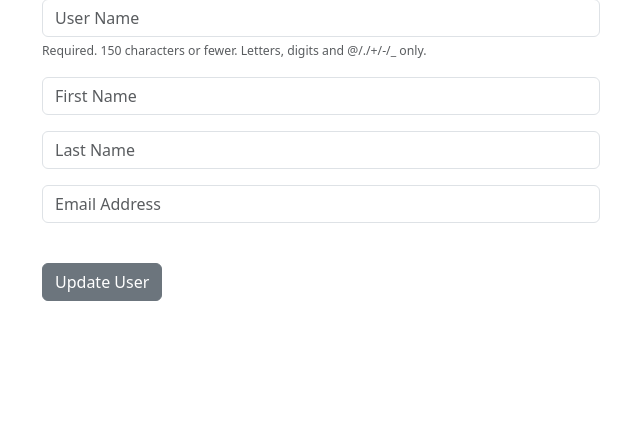
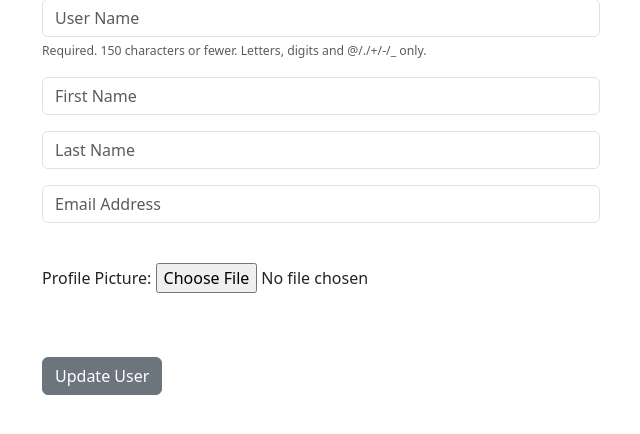
Before and after one commit to dfloresca/bundlejoy, a Django app: template social/templates/update_user.html in a window 1280 px wide. Shown: the part 185-619 px from the top of the page, without its empty margins (319-959 px from the left). Run offline with Django 5.2, Linux system fonts and the light colour scheme; the template is opened without the code that fills it: values that come from a table or form of the project are taken from there, others are empty.

Commit message:
feat: added profilepicform to update_user.html

```diff
--- a/social/templates/profile.html
+++ b/social/templates/profile.html
@@ -26,6 +26,7 @@
             {% if profile.profile_image %}
                 <img src="{{ profile.profile_image.url }}" width="200" height="auto"/>
             {% endif %}
+            <br/><br/>
             <div class="card">
                 <h5 class="card-header">Follows</h5>
                 <div class="card-body">
--- a/social/templates/update_user.html
+++ b/social/templates/update_user.html
@@ -5,10 +5,13 @@
 
     <h1>Update User</h1>
     <br/>
-    <form method="POST" action="">
+    <form method="POST" action="" enctype="multipart/form-data">
         {% csrf_token %}
-        {{ form.as_p}}
+        {{ user_form.as_p }}
         <br/>
+        {{ profile_form.as_p }}
+
+        <br/><br/>
     <button type="submit" class="btn btn-secondary">Update User</button>
 </form>
 
```
